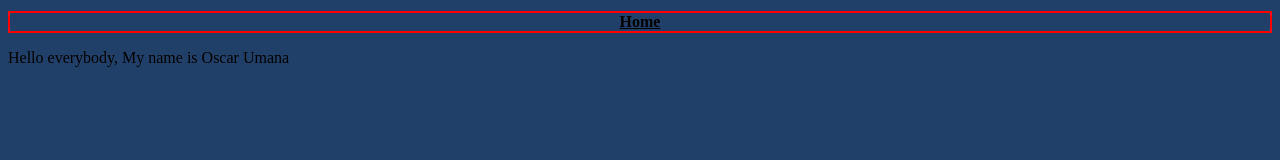
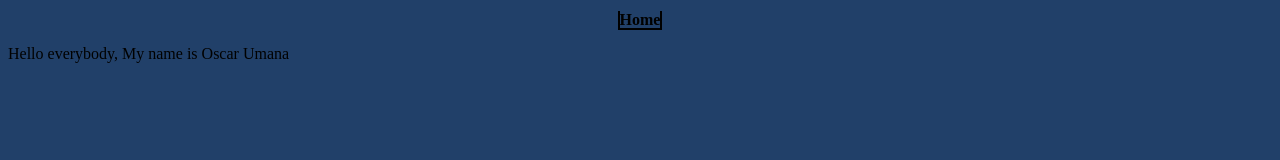
Before and after one commit to OU4583/OU4583.github.iow, a plain HTML site: page me.html in a window 1280 px wide. In both pictures the pointer is over the link "Home". Drawn offline with Linux system fonts and the light colour scheme.

Commit message:
Update m.css

```diff
--- a/m.css
+++ b/m.css
@@ -3,15 +3,12 @@ body{
 h1{
     font-size:1em;
     text-align:center;
-    border-width:2px;
-    border-left:2px;
-    border-style:solid;
-    border-color:red;
 
 
 }
 a {
     color: white;
+    text-decoration:none;
 
  }
  a:link {
@@ -22,6 +19,15 @@ a {
  }
  a:hover {
      color: black;
+     border-left-color:black;
+     border-left-width:2px;
+     border-left-style: solid;
+     border-right-color:black;
+     border-right-width:2px;
+     border-right-style: solid;
+     border-bottom-color:black;
+     border-bottom-width:2px;
+     border-bottom-style: solid;
  }
  a:active {
      color: black;
```
